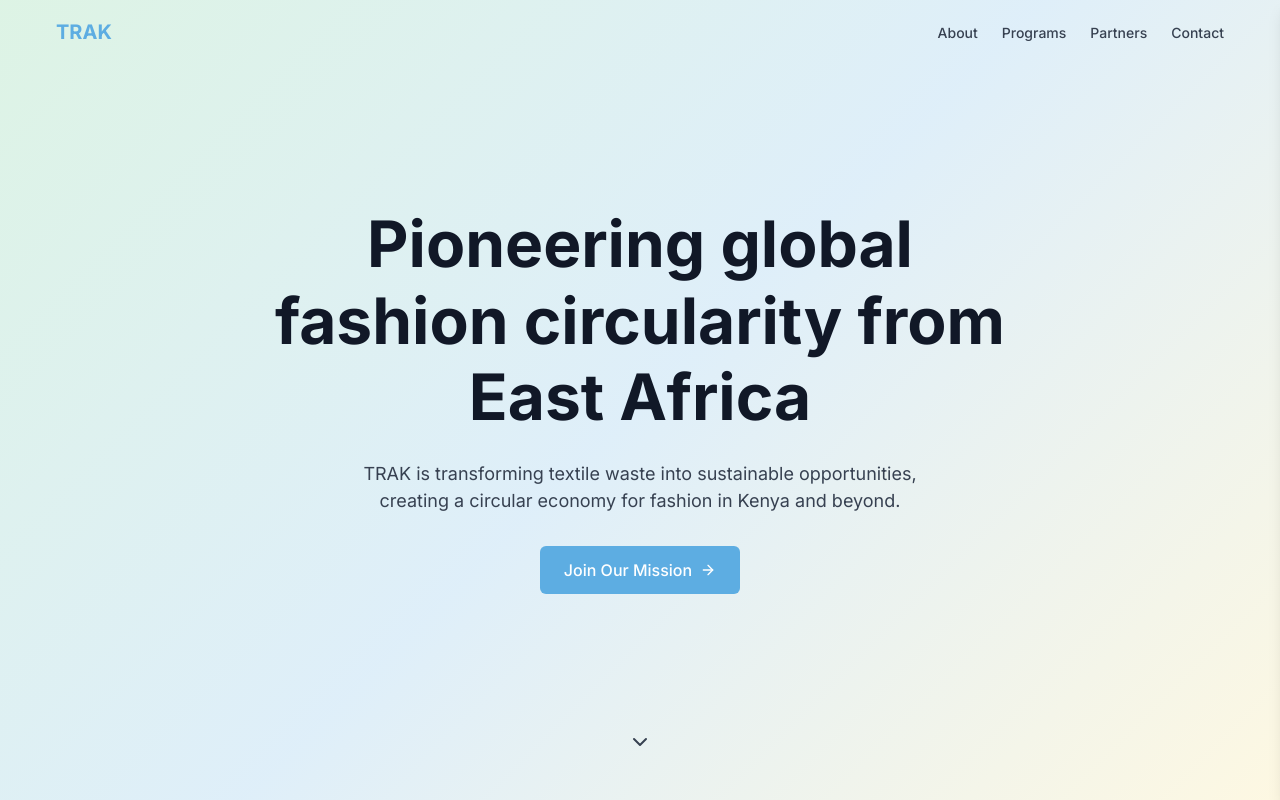
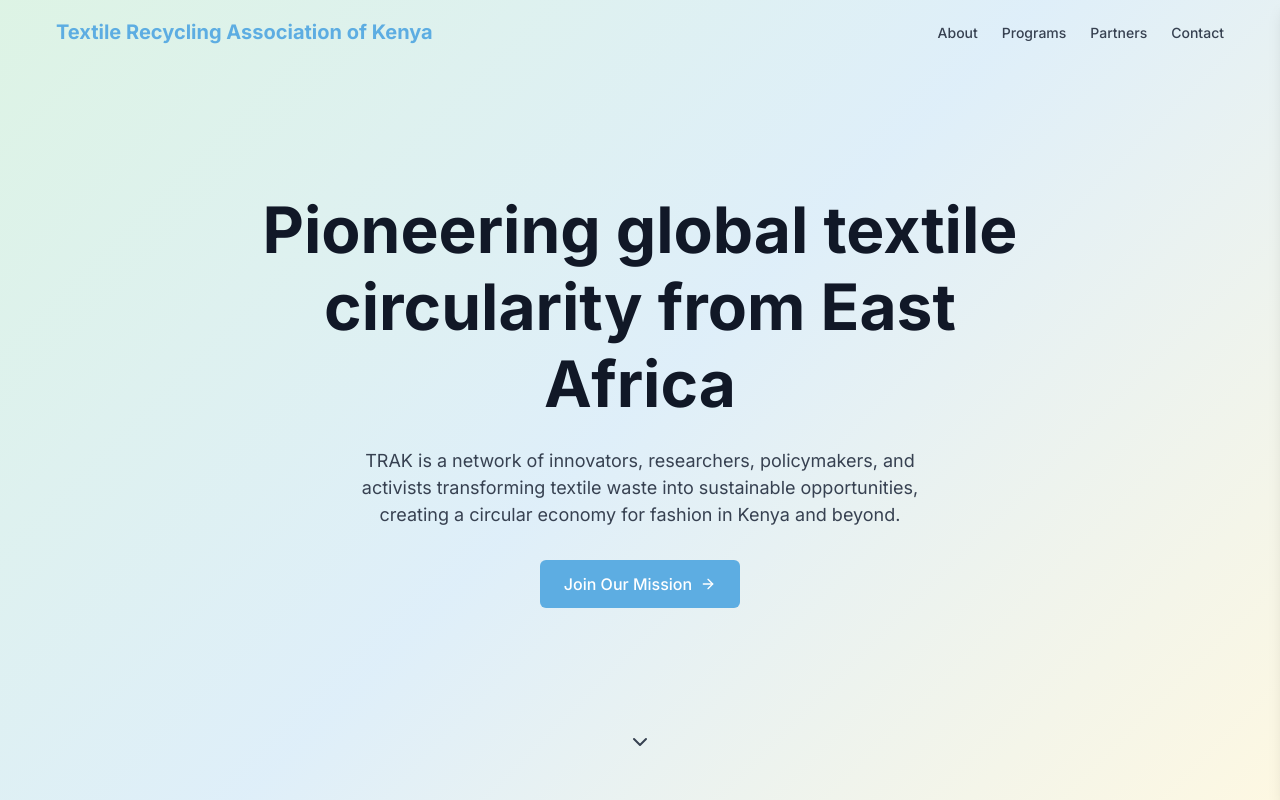
Before and after one commit to rcaplin/TRAK-website, a plain HTML site: page index.html in a window 1280 px wide. Shown: the top 800 px of the page. Drawn offline with nearby package versions, Linux system fonts and the light colour scheme.

Commit message:
Update index.html
Some text changes

```diff
--- a/index.html
+++ b/index.html
@@ -4,7 +4,7 @@
   <meta charset="UTF-8">
   <meta name="viewport" content="width=device-width, initial-scale=1.0">
   <title>TRAK - Textile Recycling Association of Kenya</title>
-  <meta name="description" content="Pioneering global fashion circularity from East Africa">
+  <meta name="description" content="Pioneering global textile circularity from East Africa">
   <link rel="stylesheet" href="styles.css">
   <link href="https://unpkg.com/aos@2.3.1/dist/aos.css" rel="stylesheet">
   <link href="https://fonts.googleapis.com/css2?family=Inter:wght@400;500;600;700&display=swap" rel="stylesheet">
@@ -16,7 +16,7 @@
   <header class="header">
     <div class="container">
       <div class="header-content">
-        <a href="#" class="logo">TRAK</a>
+        <a href="#" class="logo">Textile Recycling Association of Kenya</a>
         <nav class="nav-desktop">
           <a href="#about" class="nav-link">About</a>
           <a href="#programs" class="nav-link">Programs</a>
@@ -48,8 +48,8 @@
     <div class="hero-overlay"></div>
     <div class="container">
       <div class="hero-content" data-aos="fade-up" data-aos-duration="1000">
-        <h1 class="hero-title">Pioneering global fashion circularity from East Africa</h1>
-        <p class="hero-subtitle">TRAK is transforming textile waste into sustainable opportunities, creating a circular economy for fashion in Kenya and beyond.</p>
+        <h1 class="hero-title">Pioneering global textile circularity from East Africa</h1>
+        <p class="hero-subtitle">TRAK is a network of innovators, researchers, policymakers, and activists transforming textile waste into sustainable opportunities, creating a circular economy for fashion in Kenya and beyond.</p>
         <a href="#contact" class="btn btn-primary">
           Join Our Mission
           <i data-feather="arrow-right" class="btn-icon"></i>
```
